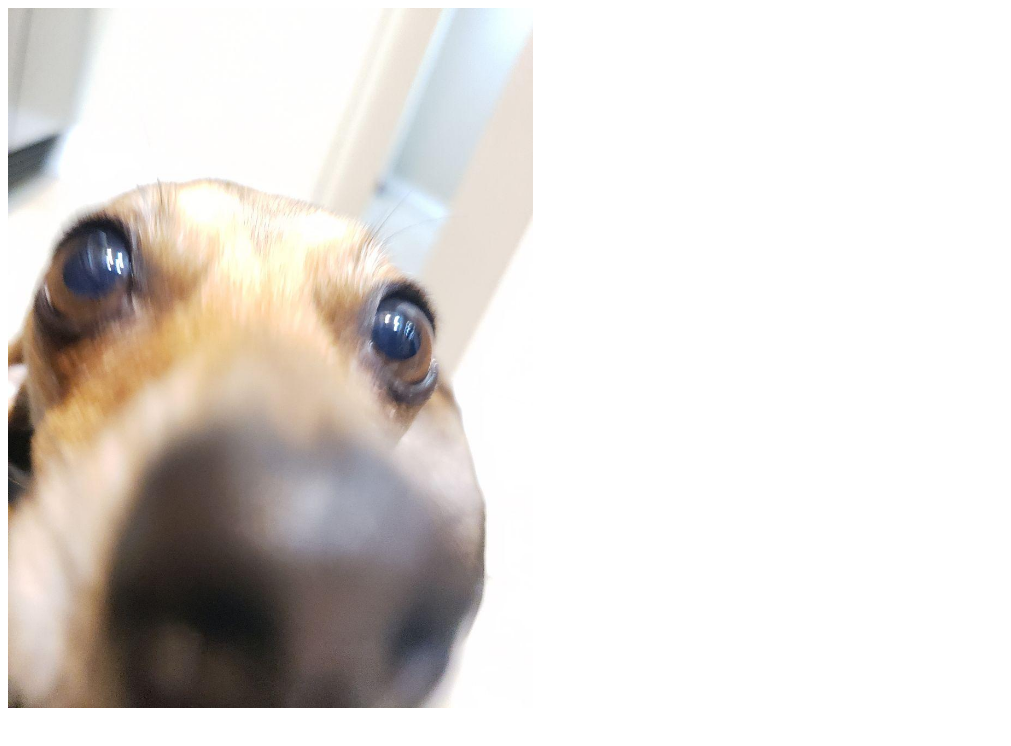
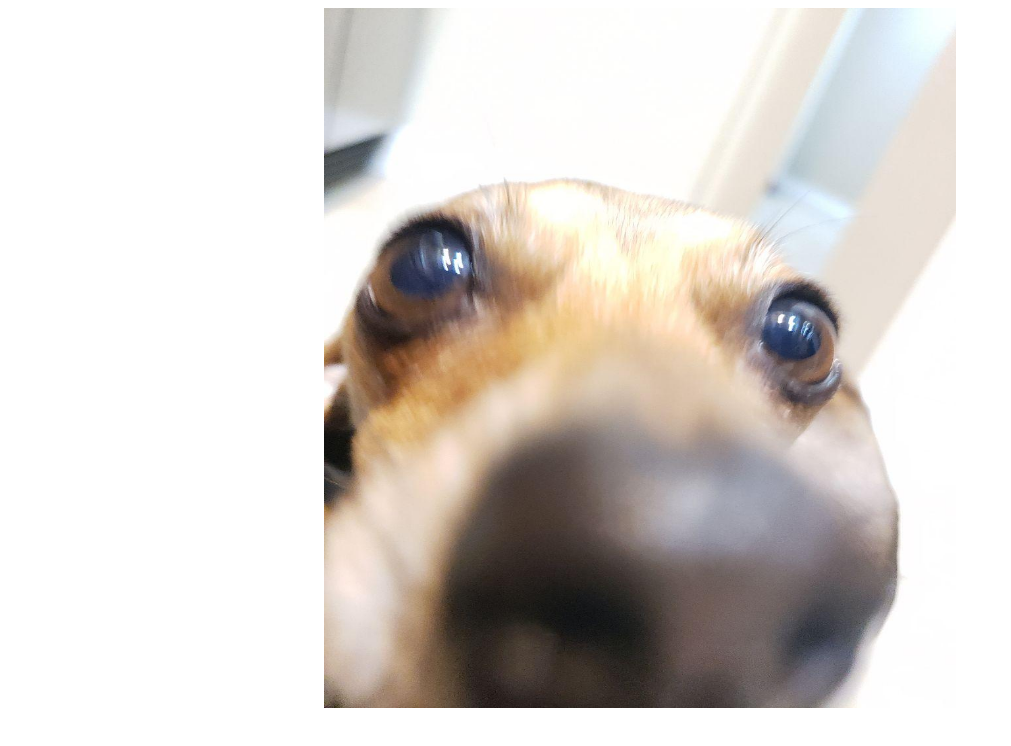
Before and after one commit to DapperDeer/Repo-For-My-Love, a plain HTML site: page index.html in a window 1280 px wide. Shown: the whole page, without its empty margins (0-1011 px from the left). Drawn offline with Linux system fonts and the light colour scheme.

Commit message:
center dog

```diff
--- a/index.html
+++ b/index.html
@@ -1,5 +1,15 @@
-<div id="body">
-    <div id="innerContent">
-        <img src="../images/dog.jpg" height="700px"/>
+<!DOCTYPE html>
+<html>
+<head>
+<link rel="stylesheet" type="text/css" href="style.css">
+</head>
+<body>
+
+    <div id="body">
+        <div id="innerContent">
+            <img src="../images/dog.jpg" height="700px" class="center"/>
+        </div>
     </div>
-</div>
+
+</body>
+</html>
```
